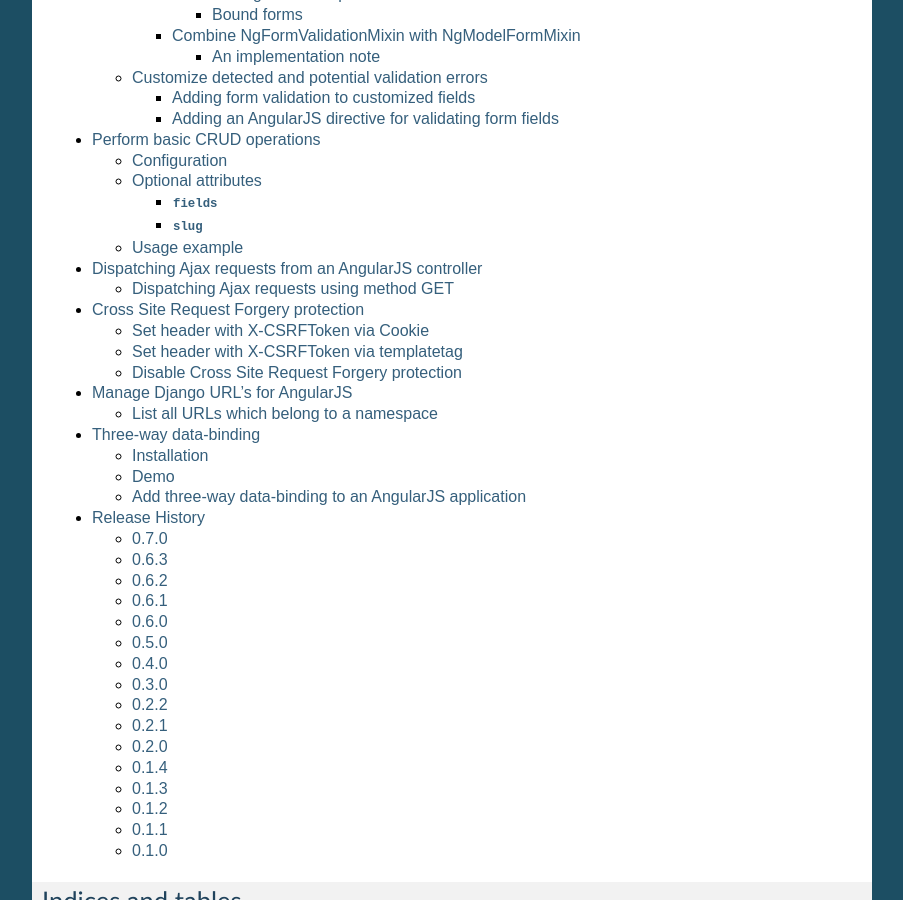
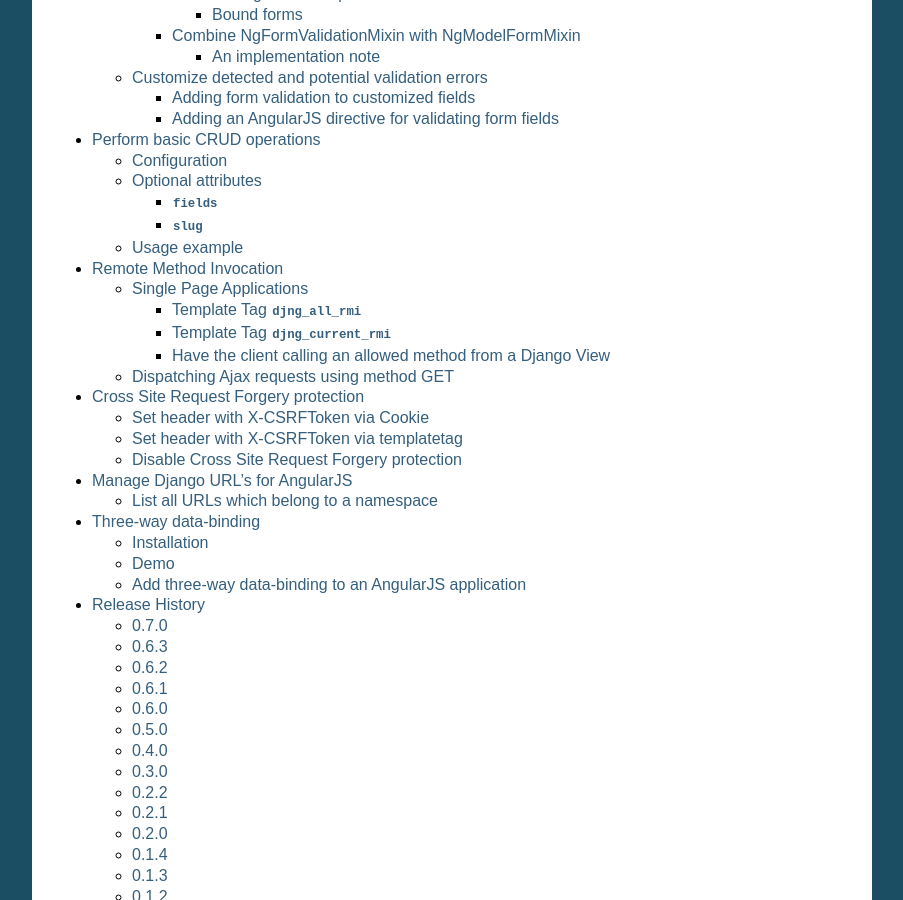
Before and after one commit to jrief/django-angular, a Sphinx documentation site: the page built from docs/index.rst, in a window 1280 px wide and 900 px high, scrolled down 852 px. Shown: the whole window, without its empty margins (198-1101 px from the left). Built offline with Sphinx 7.4.7, drawn with Linux system fonts in a browser that asks for light colours; some of the changed lines change nothing that is shown.

Commit message:
Rewritten dispatch-ajax-requests for new code now named remote method invocation

```diff
--- a/docs/dispatch-ajax-requests.rst
+++ /dev/null
@@ -1,99 +0,0 @@
-.. _dispatch-ajax-requests:
-
-======================================================
-Dispatching Ajax requests from an AngularJS controller
-======================================================
-
-Wouldn't it be nice to call a Django view method, directly from your AngularJS controller, like
-a `Remote Procedure Call`_ or say **remote method invocation**?
-
-This can be achieved by adding a **djangular** mixin class to that desired view
-
-.. code-block:: python
-
-  from django.views.generic import View
-  from djangular.views.mixins import JSONResponseMixin, allowed_action
-
-  class MyJSONView(JSONResponseMixin, View):
-      # other view methods
-
-      @allowed_action
-      def process_something(self, in_data):
-          # process in_data
-          out_data = {
-              'foo': 'bar',
-              'success': True,
-          }
-          return out_data
-
-.. _dispatch-ajax-request-example:
-
-Let's assume that the URL used for posting this request is attached to this view. Now in your
-AngularJS controller, calling the view's method ``process_something`` is as simple as:
-
-.. code-block:: javascript
-
-	my_app.controller('MyFormCtrl', function($scope, $http) {
-	    $scope.submit = function() {
-	        // merge $scope.my_prefix into object containing the action keyword
-	        var in_data = {action: 'process_something'};
-	        angular.copy($scope.my_prefix, in_data);
-	        $http.post('/url/of/my_json_view', in_data)
-	            .success(function(out_data) {
-	                if (out_data.success) {
-	                    // update the controllers scope
-	                } else {
-	                    alert('Something went wrong!');
-	                }
-	            });
-	    }
-	});
-
-.. note:: In real code do not hard code the URL into an AngularJS controller as shown in this
-       example. Instead, inject an object containing the URL into the controller function as
-       explained in :ref:`manage Django URL's for AngularJS <manage-urls>`.
-
-The Javascript object ``in_data`` contains the special keyword ``action``, which contains the
-method to be called in the attached Django view. Here the view's method
-``MyJSONView.process_something(self, in_data)`` receives a Python dictionary containing an exact
-copy of the Javascript object ``$scope.my_prefix``, where the value pair with the key ``action``
-has already been popped off.
-
-.. warning:: To eschew the possibility for an attacker to call any method of your view by setting the
-       keyword ``action`` to an arbitrary method name, the author of the view must explicitly give
-       permission to call this method. This is done by adding the decorator ``@allowed_action`` in
-       front of the methods to be exposed. Otherwise the remote caller receives an
-       HttpResponseBadRequest_ error.
-
-
-Dispatching Ajax requests using method GET
-==========================================
-
-Sometimes you only have to fetch some data from the server. If you prefer to fetch this data using
-the GET method, you have no way to pass in the ``action`` keyword with the remote method you want
-to execute. But **django-angular** lets you hard-code that action inside your URL dispatcher
-
-.. code-block:: python
-
-	urlpatterns = patterns('',
-	    ...
-	    url(r'^fetch-some-data.json$', MyResponseView.as_view(), {'action': 'get_data'}),
-	    ...
-	)
-
-By calling the URL ``fetch-some-data.json``, the responding view dispatches incoming requests
-directly onto the method ``get_data``. This works with GET requests as well as with POST requests
-
-.. code-block:: python
-
-	class MyResponseView(JSONResponseMixin, View):
-	    def get_data(self):
-	        return { 'foo': 'bar' }
-
-.. note:: For GET requests, the method ``get_data`` does not require the decorator
-       ``@allowed_action``, since this method invocation has been determined by programmer, rather
-       than the client. Therefore this is not a security issue.
-
-.. _Remote Procedure Call: http://en.wikipedia.org/wiki/Remote_procedure_calls
-.. _HttpResponseBadRequest: https://docs.djangoproject.com/en/1.5/ref/request-response/#httpresponse-subclasses
-.. _manage Django URL's for AngularJS: manage-urls
--- a/docs/index.rst
+++ b/docs/index.rst
@@ -22,7 +22,7 @@
   angular-model-form
   angular-form-validation
   basic-crud-operations
-  dispatch-ajax-requests
+  remote-method-invocation
   csrf-protection
   manage-urls
   three-way-data-binding
--- /dev/null
+++ b/docs/remote-method-invocation.rst
@@ -0,0 +1,139 @@
+.. _dispatch-ajax-requests:
+
+========================
+Remote Method Invocation
+========================
+
+Wouldn't it be nice to call a Django view method, directly from your AngularJS controller, like
+a `Remote Procedure Call`_ or say **Remote Method Invocation**?
+
+Single Page Applications
+========================
+By nature, Single Page Web Applications implemented in Django, require one single View. These kind
+of applications can however not always be build around the four possible request methods ``GET``,
+``PUT``, ``POST`` and ``DELETE``. They rather require many different entry points to fulfill the
+communication between the client and the server.
+
+Normally, this is done by adding a key to the request data, which upon evaluation calls the
+appropriate method. However, such an approach is cumbersome and error-prone.
+
+*Django-Angular* offers some helper functions, which allow a client to call a View's method just as
+if they would be normal asynchronous functions. To achieve this, let your View's class additionally
+inherit from JSONResponseMixin:
+
+.. code-block:: python
+
+	from django.views.generic import View
+	from djangular.views.mixins import JSONResponseMixin, allow_remote_invocation
+
+	class MyJSONView(JSONResponseMixin, View):
+	    # other view methods
+
+	    @allow_remote_invocation
+	    def process_something(self, in_data):
+	        # process in_data
+	        out_data = {
+	            'foo': 'bar',
+	            'success': True,
+	      }
+	      return out_data
+
+In this View, methods decorated with ``@allow_remote_invocation`` can now be invoked remotely, for
+instance in an AngularJS controller. To handle this in an ubiquitous manner, *Django-Angular*
+implements two special template_tag, which exports all the methods allowed for remote invocation
+to an AngularJS Provider.
+
+Template Tag ``djng_all_rmi``
+-----------------------------
+The AngularJS Provider ``djangoRMIProvider`` shall be configured during the initialization of the
+client side, such as:
+
+.. code-block:: javascript
+
+	{­% load djangular_tags %­}
+	…
+	<script type="text/javascript">
+	my_app.config(function(djangoRMIProvider) {
+	    djangoRMIProvider.configure({­% djng_all_rmi %­});
+	});
+	</script>
+
+This makes available all methods allowed for remote invocation, from all View classes of your Django
+project.
+
+Template Tag ``djng_current_rmi``
+---------------------------------
+Alternatively, the AngularJS Provider ``djangoRMIProvider`` can be configured during the
+initialization of the client side, such as:
+
+.. code-block:: javascript
+
+	my_app.config(function(djangoRMIProvider) {
+	    djangoRMIProvider.configure({­% djng_current_rmi %­});
+	});
+
+This makes available all methods allowed for remote invocation, from the current View classes of
+your Django project.
+
+
+Have the client calling an allowed method from a Django View
+------------------------------------------------------------
+By injecting ``djangoRMI``, allowed methods from your Django Views can be called directly from any
+AngularJS Controller. This example shows how to call methods configured with the template tag
+``djng_current_rmi``:
+
+.. code-block:: javascript
+
+	my_app.controller("SinglePageCtlr", function($scope, djangoRMI) {
+	    $scope.invoke = function() {
+	        var in_data = { some: data };
+	        djangoRMI.process_something(in_data)
+	           .success(function(out_data) {
+	               // do something with out_data
+	           });
+	    };
+	});
+
+If ``djangoRMIProvider`` is configured using the template tag ``djng_all_rmi``, the allowed
+methods are grouped into objects named by their url_name_. If these `URL patterns`_ are part of a
+namespace_, the above objects furthermore are grouped into objects named by their namespace.
+
+.. _url_name: https://docs.djangoproject.com/en/dev/ref/urlresolvers/#django.core.urlresolvers.ResolverMatch.url_name
+.. _URL patterns: https://docs.djangoproject.com/en/dev/ref/urls/#patterns
+.. _namespace: https://docs.djangoproject.com/en/dev/ref/urlresolvers/#django.core.urlresolvers.ResolverMatch.namespace
+
+.. note:: djangoRMI is a simple wrapper around AngularJS's built in $httpProvider. However, it
+          automatically determines the correct URL and embeds the method name into the special
+          HTTP-header ``DjNg-Remote-Method``. In all other aspects, it behaves like $httpProvider.
+
+
+Dispatching Ajax requests using method GET
+==========================================
+Sometimes you only have to retrieve some data from the server. If you prefer to fetch this data
+using an ordinary GET request, ie. one without the special AngularJS provider ``djangoRMI``, then
+it is possible to hard-code the method for invocation in the urlpatterns_ inside the URL dispatcher.
+
+.. _urlpatterns: https://docs.djangoproject.com/en/dev/ref/urls/#django.conf.urls.patterns
+
+.. code-block:: python
+
+	class MyResponseView(JSONResponseMixin, View):
+	    def get_some_data(self):
+	        return {'foo': 'bar'}
+
+	    def get_other_data(self):
+	        return ['baz', 'cap']
+
+	urlpatterns = patterns('',
+	    …
+	    url(r'^fetch-some-data.json$', MyResponseView.as_view(), {'invoke_method': 'get_some_data'}),
+	    url(r'^fetch-other-data.json$', MyResponseView.as_view(), {'invoke_method': 'get_other_data'}),
+	    …
+	)
+
+If a client calls the URL ``/fetch-some-data.json``, the responding view dispatches incoming
+requests directly onto the method ``get_some_data``. This kind of invocation only works for GET
+requests. Here the fetching methods do not require the decorator ``@allow_remote_invocation``,
+since the programmer determines all possible invocations.
+
+.. _Remote Procedure Call: http://en.wikipedia.org/wiki/Remote_procedure_calls
```
